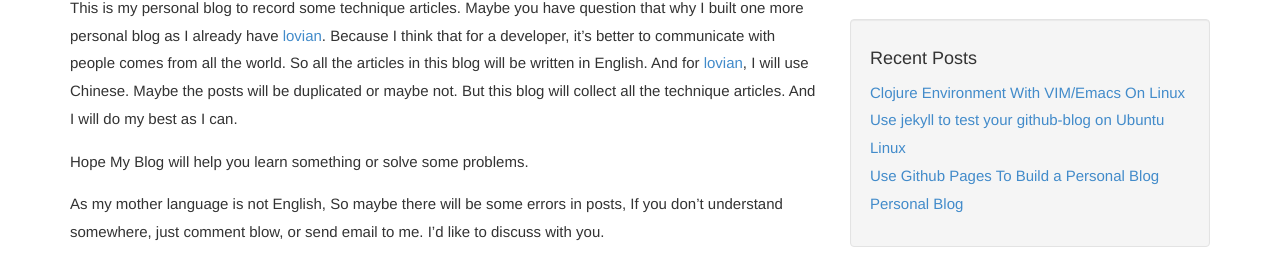
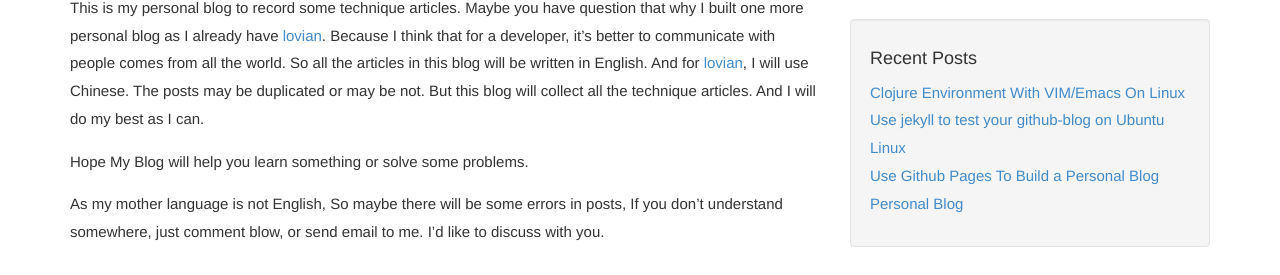
Before and after one commit to ZhengshuaiPENG/zhengshuaipeng.github.io, a Jekyll site: the page built from _posts/2015/2015-07-01-blog-note.markdown, in a window 1280 px wide. Shown: the part 272-547 px from the top of the page. Built offline with Jekyll 4.4.1, drawn with Linux system fonts in a browser that asks for light colours; comment, search, counter and statistics services are not loaded.

Commit message:
modify words

```diff
--- a/_posts/2015/2015-07-01-blog-note.markdown
+++ b/_posts/2015/2015-07-01-blog-note.markdown
@@ -7,7 +7,7 @@ tags: [blog, note]
 ### Note
 
 This is my personal blog to record some technique articles.
-Maybe you have question that why I built one more personal blog as I already have [lovian](www.lovian.org). Because I think that for a developer, it's better to communicate with people comes from all the world. So all the articles in this blog will be written in English. And for  [lovian](www.lovian.org), I will use Chinese. Maybe the posts will be duplicated or maybe not. But this blog will collect all the technique articles. And I will do my best as I can.
+Maybe you have question that why I built one more personal blog as I already have [lovian](www.lovian.org). Because I think that for a developer, it's better to communicate with people comes from all the world. So all the articles in this blog will be written in English. And for  [lovian](www.lovian.org), I will use Chinese. The posts may be duplicated or may be not. But this blog will collect all the technique articles. And I will do my best as I can.
 
 Hope My Blog will help you learn something or solve some problems.
 
```
